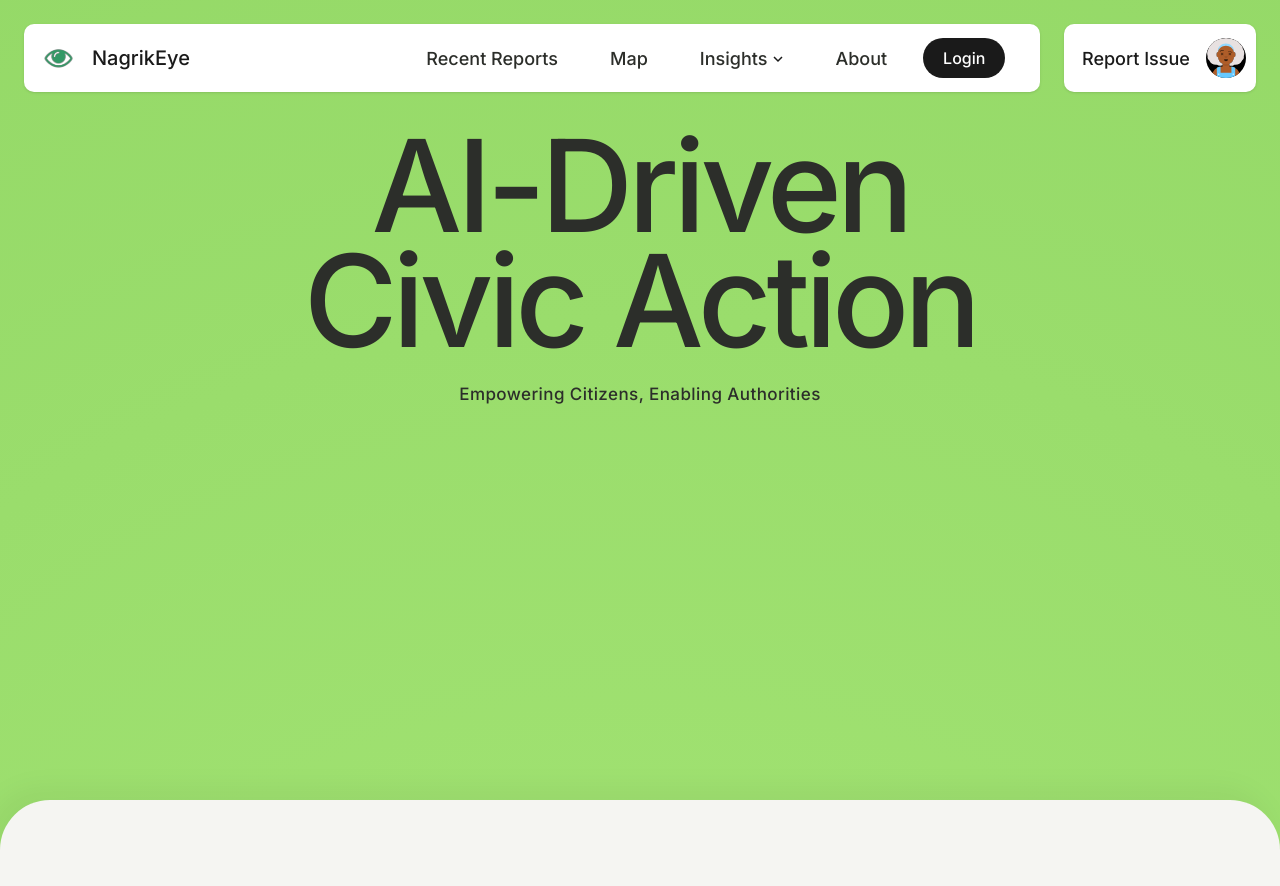
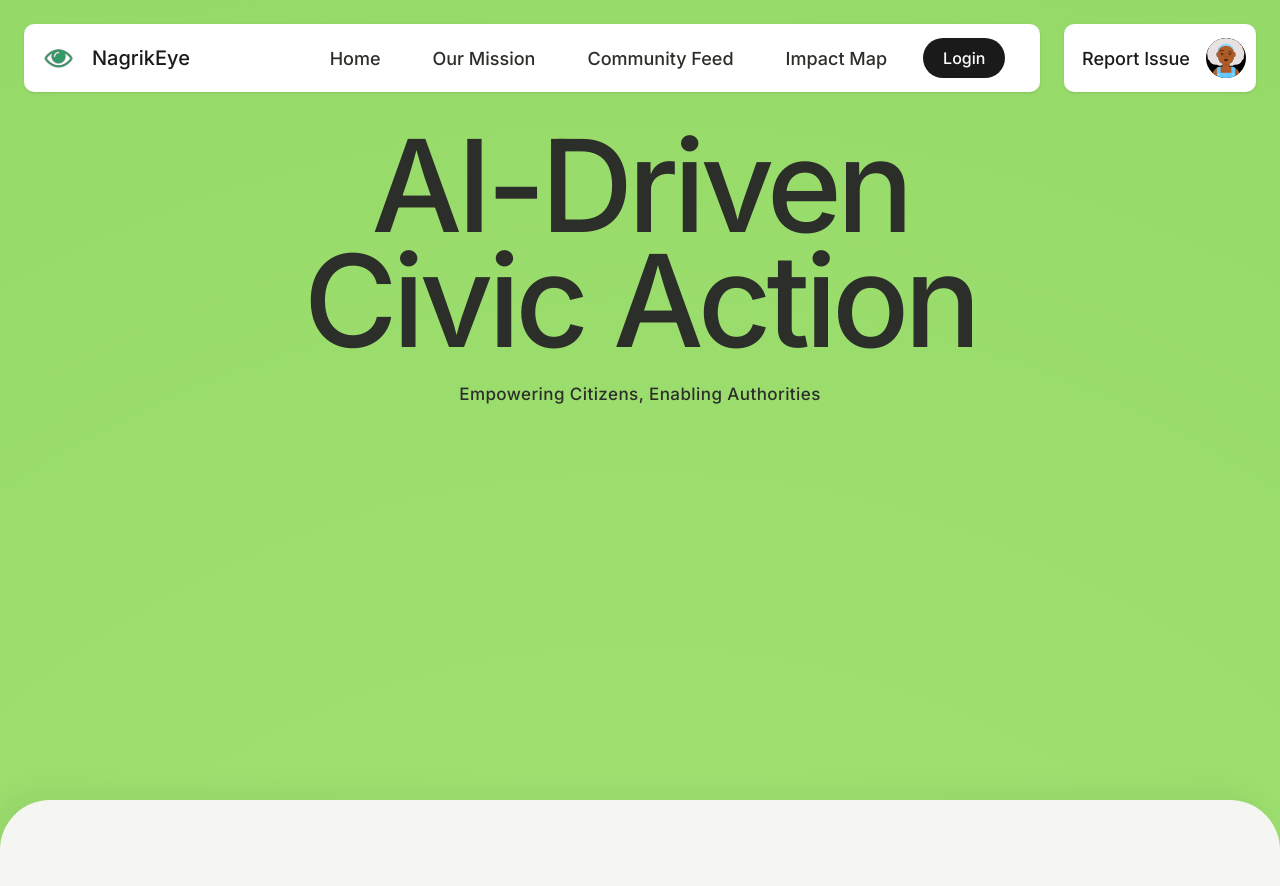
Before and after one commit to Jitesh-Yadav01/NagrikEye, a React (Vite) app in the folder frontend/: page / in a window 1280 px wide. Shown: the top 886 px of the page. Built offline with nearby package versions, Linux system fonts and the light colour scheme; no server answers; the database is empty.

Commit message:
scroll anim

```diff
--- a/frontend/src/components/MapSection.jsx
+++ b/frontend/src/components/MapSection.jsx
@@ -2,7 +2,7 @@ import React from 'react';
 
 const MapSection = () => {
     return (
-        <section className="w-full bg-[#F5F5F2] pb-32 px-4 lg:px-12 relative z-10 font-sans">
+        <section id="map" className="w-full bg-[#F5F5F2] pb-32 px-4 lg:px-12 relative z-10 font-sans">
             <div className="max-w-[1400px] mx-auto">
                 <div className="mb-12 text-center md:text-left">
                     <h2 className="text-[50px] lg:text-[80px] leading-[0.95] font-medium text-[#2c2e2a] mb-6 tracking-tight">
--- a/frontend/src/components/Navbar.jsx
+++ b/frontend/src/components/Navbar.jsx
@@ -25,10 +25,10 @@ const Navbar = ({ onOpenReport }) => {
 
             <div className="flex items-center gap-1 mr-6">
               {[
-                { label: 'Recent Reports', hasDropdown: false, path: "#reports" },
-                { label: 'Map', hasDropdown: false, path: "" },
-                { label: 'Insights', hasDropdown: true, path: "/reports" },
-                { label: 'About', hasDropdown: false, path: "/reports" }
+                { label: 'Home', hasDropdown: false, path: "/" },
+                { label: 'Our Mission', hasDropdown: false, path: "#mission" },
+                { label: 'Community Feed', hasDropdown: false, path: "#reports" },
+                { label: 'Impact Map', hasDropdown: false, path: "#map" }
               ].map((item) => (
                 <div key={item.label} className="relative group flex items-center justify-center px-[24px] h-[46.75px] cursor-pointer">
                   <span className="absolute inset-0 bg-[#F5F1E4] rounded-full opacity-0 scale-75 group-hover:opacity-100 group-hover:scale-100 transition-all duration-400 ease-[cubic-bezier(0.17,0.67,0.3,1.33)] z-0"></span>
@@ -122,19 +122,17 @@ const Navbar = ({ onOpenReport }) => {
               }`}
           >
             <div className="bg-white rounded-[10px] shadow-sm flex flex-col py-2">
+              <a href="/" className="px-5 py-3 text-[18px] font-medium text-[#1a1a1a] border-b border-gray-100 hover:bg-gray-50 flex items-center justify-between">
+                Home
+              </a>
+              <a href="#mission" className="px-5 py-3 text-[18px] font-medium text-[#1a1a1a] border-b border-gray-100 hover:bg-gray-50 flex items-center justify-between">
+                Our Mission
+              </a>
               <a href="#reports" className="px-5 py-3 text-[18px] font-medium text-[#1a1a1a] border-b border-gray-100 hover:bg-gray-50 flex items-center justify-between">
-                Recent Reports
+                Community Feed
               </a>
-              <a href="#" className="px-5 py-3 text-[18px] font-medium text-[#1a1a1a] border-b border-gray-100 hover:bg-gray-50 flex items-center justify-between">
-                Map
-                <svg className="w-4 h-4 text-gray-400" viewBox="0 0 24 24" fill="none" stroke="currentColor" strokeWidth="2"><path d="M6 9l6 6 6-6" /></svg>
-              </a>
-              <a href="#" className="px-5 py-3 text-[18px] font-medium text-[#1a1a1a] border-b border-gray-100 hover:bg-gray-50 flex items-center justify-between">
-                Insights
-                <svg className="w-4 h-4 text-gray-400" viewBox="0 0 24 24" fill="none" stroke="currentColor" strokeWidth="2"><path d="M6 9l6 6 6-6" /></svg>
-              </a>
-              <a href="#" className="px-5 py-3 text-[18px] font-medium text-[#1a1a1a] hover:bg-gray-50">
-                About
+              <a href="#map" className="px-5 py-3 text-[18px] font-medium text-[#1a1a1a] hover:bg-gray-50">
+                Impact Map
               </a>
             </div>
           </div>
--- a/frontend/src/index.css
+++ b/frontend/src/index.css
@@ -2,6 +2,11 @@
 
 @theme {
     --font-sans: "Inter", sans-serif;
+}
+
+html {
+    scroll-behavior: smooth;
+    scroll-padding-top: 100px;
 }
 
 html,
--- a/frontend/src/pages/LandingPage.jsx
+++ b/frontend/src/pages/LandingPage.jsx
@@ -103,7 +103,7 @@ const LandingPage = () => {
                 </div>
             </section>
 
-            <section className="section-2-trigger relative w-full bg-[#F5F5F2] rounded-t-[50px] pt-32 pb-24 px-4 lg:px-12 z-10 shadow-[-10px_-10px_30px_rgba(0,0,0,0.05)] min-h-screen">
+            <section id="mission" className="section-2-trigger relative w-full bg-[#F5F5F2] rounded-t-[50px] pt-32 pb-24 px-4 lg:px-12 z-10 shadow-[-10px_-10px_30px_rgba(0,0,0,0.05)] min-h-screen">
 
                 <div className="section-2-content max-w-[1300px] mx-auto mb-32">
                     <h2 className="text-[#2c2e2a] text-[28px] lg:text-[40px] leading-[1.2] font-medium max-w-3xl">
```
Also changed, not shown: frontend/src/assets/civic.png (added).
